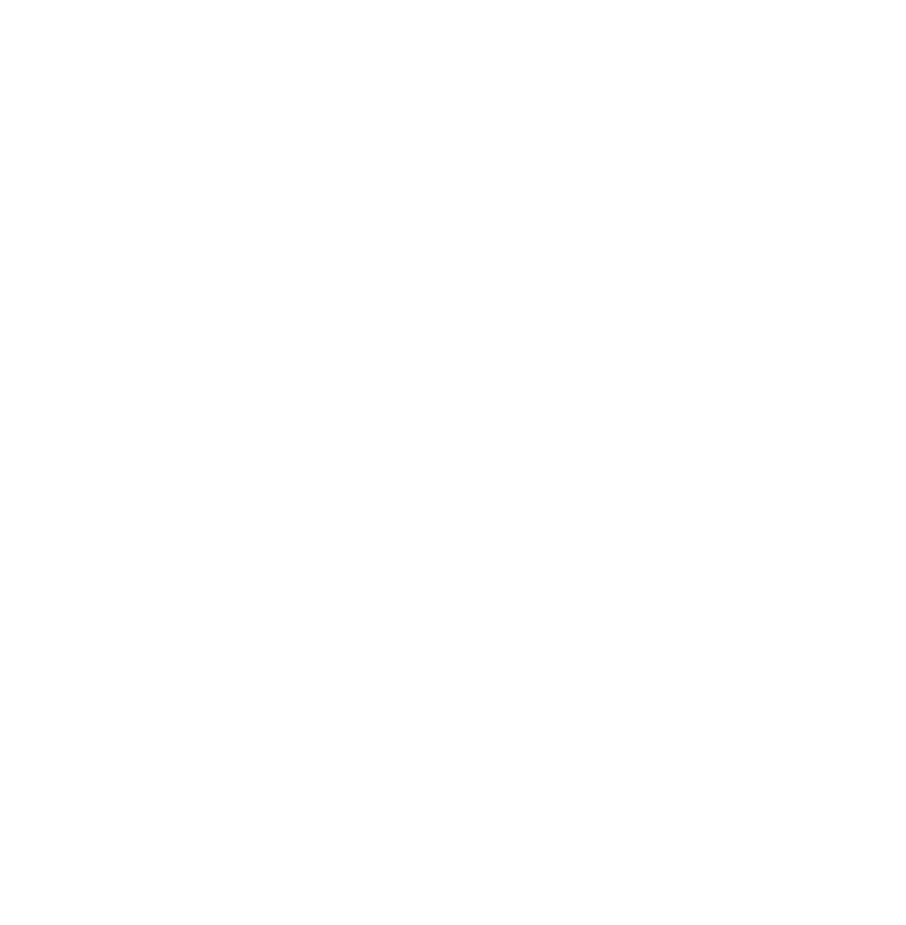
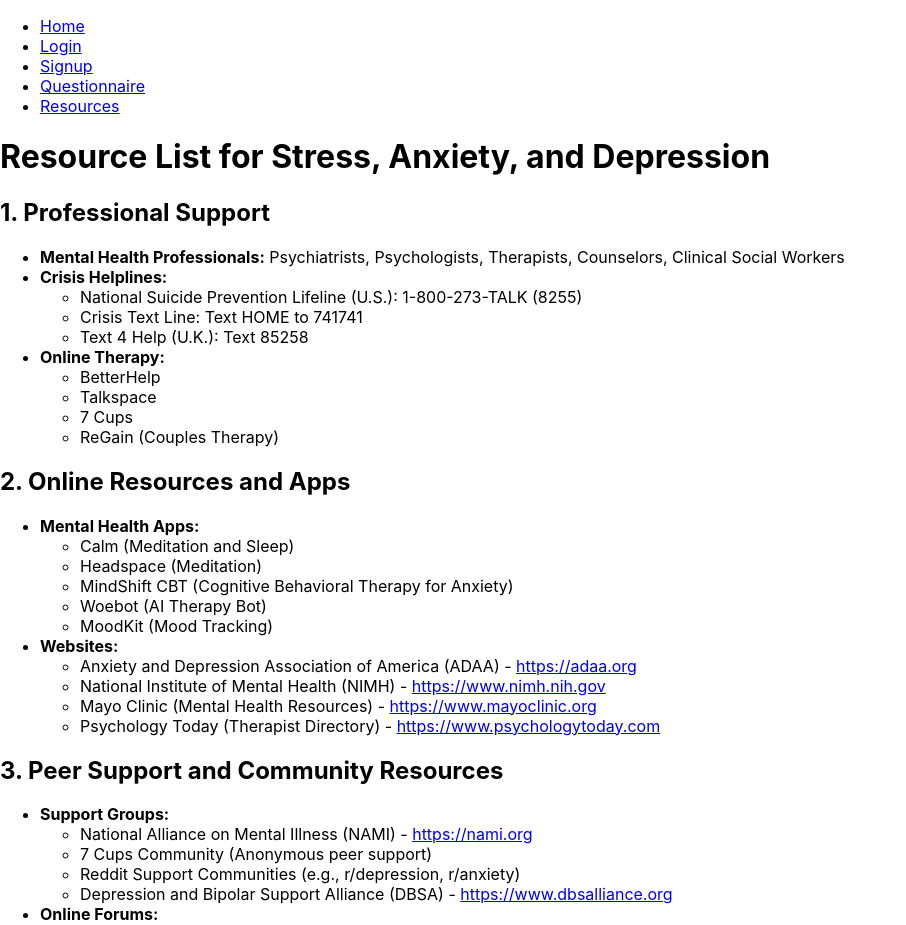
Before and after one commit to Vinayakrevankar/colibre-hackathon, a React (Create React App) app in the folder frontend/: page /resources in a window 1280 px wide. Before the commit this address had no page. Shown: the top 925 px of the page, without its empty margins (0-906 px from the left). Before the commit the page ends 800 px from the top, so only its background shows below. Built offline with nearby package versions, Linux system fonts and the light colour scheme.

Commit message:
new changes

```diff
--- a/frontend/src/App.js
+++ b/frontend/src/App.js
@@ -1,20 +1,24 @@
 import React from 'react';
 import { BrowserRouter as Router, Routes, Route } from 'react-router-dom';
+
 import LandingPage from './components/LandingPage';
 import Login from './components/Login';
 import Signup from './components/Signup';
 import QuestionnaireForm from './components/QuestionnaireForm';
- // Make sure this component is imported
+import Navbar from './components/Navbar'; // Adjust if in subfolder
+import ResourceList from './components/Resourcelist';
+ // Import the ResourceList component
 
 const App = () => {
   return (
     <Router>
+      <Navbar /> {/* Include Navbar in the app */}
       <Routes>
         <Route path="/" element={<LandingPage />} />
         <Route path="/login" element={<Login />} />
         <Route path="/signup" element={<Signup />} />
         <Route path="/form" element={<QuestionnaireForm />} />
-                 {/* Added route for HackathonPage */}
+        <Route path="/resources" element={<ResourceList />} /> {/* Add the /resources route */}
       </Routes>
     </Router>
   );
--- /dev/null
+++ b/frontend/src/components/Navbar.jsx
@@ -0,0 +1,18 @@
+import React from 'react';
+import { Link } from 'react-router-dom';
+
+const Navbar = () => {
+  return (
+    <nav>
+      <ul>
+        <li><Link to="/">Home</Link></li>
+        <li><Link to="/login">Login</Link></li>
+        <li><Link to="/signup">Signup</Link></li>
+        <li><Link to="/form">Questionnaire</Link></li> {/* Link to the questionnaire form */}
+        <li><Link to="/resources">Resources</Link></li> {/* Link to the resource list page */}
+      </ul>
+    </nav>
+  );
+};
+
+export default Navbar;
--- a/frontend/src/components/QuestionnaireForm.jsx
+++ b/frontend/src/components/QuestionnaireForm.jsx
@@ -135,9 +135,50 @@
   };
 
   const handleSubmit = () => {
-    console.log("Submitted Answers:", answers);
-    alert("Thank you for completing the questionnaire!");
+    // Check if there are any unanswered questions
+    let allAnswered = true;
+    Object.keys(questions).forEach((page) => {
+      questions[page].forEach((question) => {
+        if (!answers[page][question.text]) {
+          allAnswered = false;
+        }
+      });
+    });
+
+    if (!allAnswered) {
+      alert("Please answer all the questions before submitting.");
+      return;
+    }
+
+    // Simulate sending answers to an API or saving them
+    const submitAnswers = async () => {
+      try {
+        // Simulating an API request (replace with your actual backend endpoint)
+
+        const response = await fetch("https://your-api-endpoint.com/submit", {
+          method: "POST",
+          headers: {
+            "Content-Type": "application/json",
+          },
+          body: JSON.stringify(answers),
+        });
+
+        if (response.ok) {
+          console.log("Answers submitted successfully:", answers);
+          alert("Thank you for completing the questionnaire! Your responses have been recorded.");
+        } else {
+          throw new Error("Failed to submit answers");
+        }
+      } catch (error) {
+        console.error("Error submitting answers:", error);
+        alert("Something went wrong. Please try again later.");
+      }
+    };
+
+    // Call the simulated submit function
+    submitAnswers();
   };
+
 
   const renderQuestions = () => {
     return questions[`page${currentPage}`].map((question, index) => (
@@ -181,67 +222,15 @@
   };
 
   return (
-    <Container>
-      <Typography variant="h4" gutterBottom>
-        Questionnaire
-      </Typography>
-      <Box marginBottom={4}>
-        {renderQuestions()}
-      </Box>
-
-      <Box display="flex" justifyContent="space-between" alignItems="center">
-        <Button
-          variant="outlined"
-          color="primary"
-          onClick={prevPage}
-          disabled={currentPage === 1}
-          sx={{
-            padding: "10px 20px",
-            borderRadius: "5px",
-            fontWeight: "bold",
-            "&:hover": {
-              backgroundColor: "#1976d2",
-              color: "#fff",
-            },
-          }}
-        >
-          Previous
-        </Button>
-
+    <Container maxWidth="sm" sx={{ padding: "20px", backgroundColor: "#fff", borderRadius: "8px", boxShadow: 3 }}>
+      <Typography variant="h4" gutterBottom>University Questionnaire</Typography>
+      {renderQuestions()}
+      <Box display="flex" justifyContent="space-between" marginTop={3}>
+        <Button variant="contained" color="secondary" onClick={prevPage} disabled={currentPage === 1}>Previous</Button>
         {currentPage === Object.keys(questions).length ? (
-          <Button
-            variant="contained"
-            color="primary"
-            onClick={handleSubmit}
-            sx={{
-              padding: "10px 20px",
-              borderRadius: "5px",
-              fontWeight: "bold",
-              "&:hover": {
-                backgroundColor: "#1565c0",
-                color: "#fff",
-              },
-            }}
-          >
-            Submit
-          </Button>
+          <Button variant="contained" color="primary" onClick={handleSubmit}>Submit</Button>
         ) : (
-          <Button
-            variant="contained"
-            color="primary"
-            onClick={nextPage}
-            sx={{
-              padding: "10px 20px",
-              borderRadius: "5px",
-              fontWeight: "bold",
-              "&:hover": {
-                backgroundColor: "#1565c0",
-                color: "#fff",
-              },
-            }}
-          >
-            Next
-          </Button>
+          <Button variant="contained" color="primary" onClick={nextPage}>Next</Button>
         )}
       </Box>
     </Container>
--- /dev/null
+++ b/frontend/src/components/Resourcelist.jsx
@@ -0,0 +1,142 @@
+import React from 'react';
+
+const ResourceList = () => {
+  return (
+    <div>
+      <h1>Resource List for Stress, Anxiety, and Depression</h1>
+
+      {/* Professional Support */}
+      <section>
+        <h2>1. Professional Support</h2>
+        <ul>
+          <li><strong>Mental Health Professionals:</strong> Psychiatrists, Psychologists, Therapists, Counselors, Clinical Social Workers</li>
+          <li><strong>Crisis Helplines:</strong>
+            <ul>
+              <li>National Suicide Prevention Lifeline (U.S.): 1-800-273-TALK (8255)</li>
+              <li>Crisis Text Line: Text HOME to 741741</li>
+              <li>Text 4 Help (U.K.): Text 85258</li>
+            </ul>
+          </li>
+          <li><strong>Online Therapy:</strong>
+            <ul>
+              <li>BetterHelp</li>
+              <li>Talkspace</li>
+              <li>7 Cups</li>
+              <li>ReGain (Couples Therapy)</li>
+            </ul>
+          </li>
+        </ul>
+      </section>
+
+      {/* Online Resources and Apps */}
+      <section>
+        <h2>2. Online Resources and Apps</h2>
+        <ul>
+          <li><strong>Mental Health Apps:</strong>
+            <ul>
+              <li>Calm (Meditation and Sleep)</li>
+              <li>Headspace (Meditation)</li>
+              <li>MindShift CBT (Cognitive Behavioral Therapy for Anxiety)</li>
+              <li>Woebot (AI Therapy Bot)</li>
+              <li>MoodKit (Mood Tracking)</li>
+            </ul>
+          </li>
+          <li><strong>Websites:</strong>
+            <ul>
+              <li>Anxiety and Depression Association of America (ADAA) - <a href="https://adaa.org" target="_blank" rel="noopener noreferrer">https://adaa.org</a></li>
+              <li>National Institute of Mental Health (NIMH) - <a href="https://www.nimh.nih.gov" target="_blank" rel="noopener noreferrer">https://www.nimh.nih.gov</a></li>
+              <li>Mayo Clinic (Mental Health Resources) - <a href="https://www.mayoclinic.org" target="_blank" rel="noopener noreferrer">https://www.mayoclinic.org</a></li>
+              <li>Psychology Today (Therapist Directory) - <a href="https://www.psychologytoday.com" target="_blank" rel="noopener noreferrer">https://www.psychologytoday.com</a></li>
+            </ul>
+          </li>
+        </ul>
+      </section>
+
+      {/* Peer Support and Community Resources */}
+      <section>
+        <h2>3. Peer Support and Community Resources</h2>
+        <ul>
+          <li><strong>Support Groups:</strong>
+            <ul>
+              <li>National Alliance on Mental Illness (NAMI) - <a href="https://nami.org" target="_blank" rel="noopener noreferrer">https://nami.org</a></li>
+              <li>7 Cups Community (Anonymous peer support)</li>
+              <li>Reddit Support Communities (e.g., r/depression, r/anxiety)</li>
+              <li>Depression and Bipolar Support Alliance (DBSA) - <a href="https://www.dbsalliance.org" target="_blank" rel="noopener noreferrer">https://www.dbsalliance.org</a></li>
+            </ul>
+          </li>
+          <li><strong>Online Forums:</strong>
+            <ul>
+              <li>PsychCentral Forums - <a href="https://forums.psychcentral.com" target="_blank" rel="noopener noreferrer">https://forums.psychcentral.com</a></li>
+              <li>Mental Health Subreddits (e.g., r/stress, r/anxiety, r/depression)</li>
+            </ul>
+          </li>
+        </ul>
+      </section>
+
+      {/* Educational Resources */}
+      <section>
+        <h2>4. Educational Resources</h2>
+        <ul>
+          <li><strong>Books on Coping with Stress, Anxiety, and Depression:</strong>
+            <ul>
+              <li>The Anxiety and Phobia Workbook by Edmund J. Bourne</li>
+              <li>Feeling Good: The New Mood Therapy by David D. Burns</li>
+              <li>The Cognitive Behavioral Therapy Workbook for Anxiety by William J. Knaus</li>
+              <li>The Depression Cure by Stephen Ilardi</li>
+            </ul>
+          </li>
+          <li><strong>Articles & Blogs:</strong>
+            <ul>
+              <li>AnxietyCoach (Tips and coping strategies)</li>
+              <li>The Mighty (Personal stories and resources)</li>
+              <li>Calm Clinic (Research-based articles on anxiety and stress)</li>
+            </ul>
+          </li>
+        </ul>
+      </section>
+
+      {/* Physical Health and Wellness Resources */}
+      <section>
+        <h2>5. Physical Health and Wellness Resources</h2>
+        <ul>
+          <li><strong>Exercise and Stress Relief:</strong>
+            <ul>
+              <li>Yoga with Adriene (YouTube Channel)</li>
+              <li>Daily Burn (Exercise Videos for Stress and Anxiety)</li>
+              <li>Headspace for Sleep (Includes physical relaxation techniques)</li>
+              <li>Walk in Nature (Nature walks as a stress-relief activity)</li>
+            </ul>
+          </li>
+          <li><strong>Breathing Exercises:</strong>
+            <ul>
+              <li>Pranayama Breathing (Yoga Breathing Exercises)</li>
+              <li>Box Breathing</li>
+              <li>4-7-8 Breathing Technique</li>
+            </ul>
+          </li>
+        </ul>
+      </section>
+
+      {/* Holistic & Alternative Therapies */}
+      <section>
+        <h2>6. Holistic & Alternative Therapies</h2>
+        <ul>
+          <li><strong>Mindfulness and Meditation:</strong>
+            <ul>
+              <li>Mindful (Website and resources) - <a href="https://www.meditation.org" target="_blank" rel="noopener noreferrer">https://www.meditation.org</a></li>
+              <li>Insight Timer (Meditation App with free guided meditations)</li>
+            </ul>
+          </li>
+          <li><strong>Aromatherapy:</strong>
+            <ul>
+              <li>Essential Oils (Lavender, Chamomile for stress relief)</li>
+              <li>Aromatherapy (Various resources available online)</li>
+            </ul>
+          </li>
+        </ul>
+      </section>
+    </div>
+  );
+};
+
+export default ResourceList;
```
Lines whose indentation alone changed are shown as unchanged.
